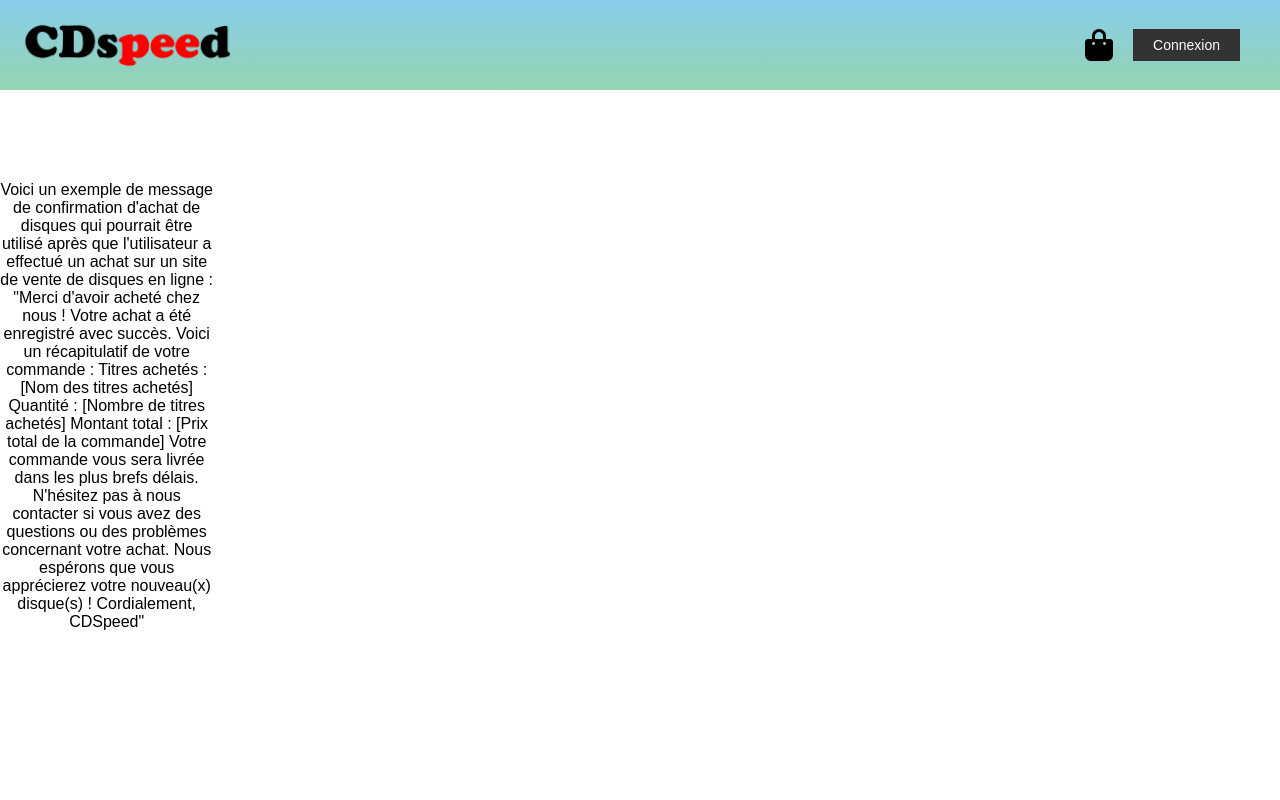
After one commit to Kouromo/venteDeCD, a PHP site: page /achatTermine.php in a window 1280 px wide. The commit adds this page. Run offline with PHP 8.4, Linux system fonts and the light colour scheme; some libraries are stand-ins or nearby versions.

Commit message:
Résolution du problème de paiement

```diff
--- a/sources/accueil.php
+++ b/sources/accueil.php
@@ -13,7 +13,7 @@
     </head>
     <body>
         <header>
-            <a href = "accueil.php">
+            <a href = "#">
                 <img class="logo"
                 src="logo.png"
                 alt="CDSpeed">
--- /dev/null
+++ b/sources/achatTermine.php
@@ -0,0 +1,47 @@
+<html>
+    <head>
+        <meta charset="UTF-8" />
+        <link rel="stylesheet" href="accueil.css" />
+        <script src="https://kit.fontawesome.com/7c2235d2ba.js" crossorigin="anonymous"></script>
+        <title>CDSpeed</title>
+    </head>
+    <body>
+        <header>
+            <a href = "accueil.php">
+                <img class="logo"
+                src="logo.png"
+                alt="CDSpeed">
+            </a>
+
+            <section class="bag-log">
+                <a href="panier.php"><i class="fa-solid fa-bag-shopping"></i></a>
+
+                <a href = "login.html">
+                    <button class="favorite styled" type="button">
+                        Connexion
+                    </button>
+                </a>
+            </section>
+        </header>
+
+        <main>
+            <p>
+            Voici un exemple de message de confirmation d'achat de disques qui pourrait être utilisé après que l'utilisateur a effectué un achat sur un site de vente de disques en ligne :
+
+                "Merci d'avoir acheté chez nous ! Votre achat a été enregistré avec succès.
+
+                Voici un récapitulatif de votre commande :
+
+                Titres achetés : [Nom des titres achetés]
+                Quantité : [Nombre de titres achetés]
+                Montant total : [Prix total de la commande]
+                Votre commande vous sera livrée dans les plus brefs délais. N'hésitez pas à nous contacter si vous avez des questions ou des problèmes concernant votre achat.
+
+                Nous espérons que vous apprécierez votre nouveau(x) disque(s) !
+
+                Cordialement,
+                CDSpeed"
+            </p>
+        </main>
+    </body>
+</html>
--- a/sources/connexion.php
+++ b/sources/connexion.php
@@ -1,7 +1,11 @@
 <?php
     $username = $_POST['username'];
     $password = $_POST['password'];
-    if ($username == "admin" && $password == "admin") { // Pas sécurisé, utiliser si le temps une database
+
+    define('login', 'admin');
+    define ('psw', 'admin');
+
+    if ($username == 'login' && $password == 'psw') { // Pas sécurisé, utiliser si le temps une database
         header("Location: backoffice.php");
         exit; //  arrêter l'exécution du script PHP courant
       } else {
--- a/sources/panier.php
+++ b/sources/panier.php
@@ -94,6 +94,8 @@
                     <input type="text" name="numeric_field" id="numeric_field" maxlength="16"><br>
                     <label for="csv">Entrez votre CSV :</label><br>
                     <input type="text" name="csv" id="csv" maxlength="3"><br>
+                    <label for="dateExpiration">Date d'expiration :</label><br>
+                    <input type="date" name="dateExpiration" id="dateExpiration"><br>
                 </section>
                 <input type="submit" value="Envoyer">
             </form>
```
Also changed, not shown: sources/panier.css (+9 -4 lines), sources/verification.php (+10 -3 lines).
